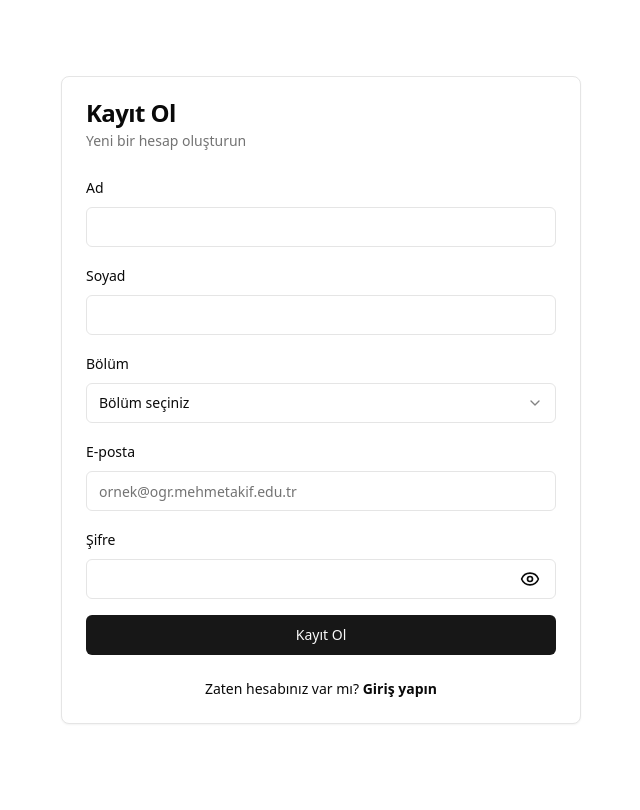
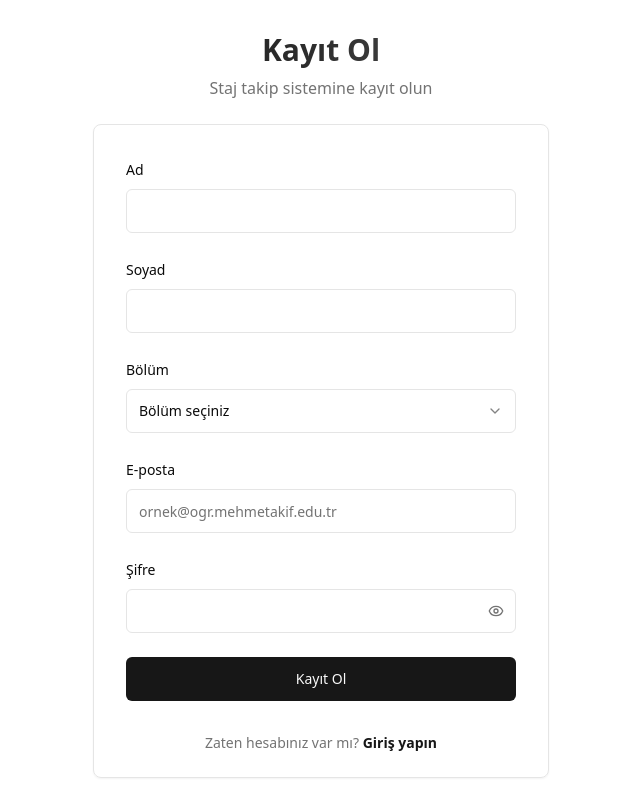
Before and after one commit to berkayderin/internship-online, a Next.js app: page /register in a window 1280 px wide. Shown: the whole page, without its empty margins (319-959 px from the left). Built offline with nearby package versions, Linux system fonts and the light colour scheme.

Commit message:
feat: update login, register page ui

```diff
--- a/app/(auth)/login/page.jsx
+++ b/app/(auth)/login/page.jsx
@@ -1,7 +1,6 @@
 'use client'
 
 import { useRouter } from 'next/navigation'
-
 import { toast } from '@/hooks/use-toast'
 import loginSchema from '@/features/auth/zod/LoginSchema'
 import { AuthForm } from '@/features/auth/components/AuthForm'
@@ -30,8 +29,31 @@ const LoginPage = () => {
 	}
 
 	return (
-		<div className="min-h-screen flex items-center justify-center px-4">
-			<div className="w-full max-w-[520px]">
+		<div className="min-h-screen bg-background relative flex items-center justify-center px-4 overflow-hidden">
+			{/* Animated background */}
+			<div className="absolute inset-0 -z-10">
+				<div className="absolute top-0 -left-4 w-96 h-96 bg-primary/30 rounded-full mix-blend-multiply filter blur-3xl opacity-20 animate-blob" />
+				<div className="absolute top-0 -right-4 w-96 h-96 bg-purple-500/30 rounded-full mix-blend-multiply filter blur-3xl opacity-20 animate-blob animation-delay-2000" />
+				<div className="absolute -bottom-8 left-20 w-96 h-96 bg-pink-500/30 rounded-full mix-blend-multiply filter blur-3xl opacity-20 animate-blob animation-delay-4000" />
+
+				<div className="absolute inset-0 bg-[linear-gradient(to_right,#808080_1px,transparent_1px),linear-gradient(to_bottom,#808080_1px,transparent_1px)] bg-[size:4rem_4rem] [mask-image:radial-gradient(ellipse_80%_80%_at_50%_50%,#000_40%,transparent_100%)] opacity-[0.02]" />
+
+				<div className="absolute inset-0 bg-background/80 [mask-image:radial-gradient(ellipse_100%_100%_at_50%_50%,transparent_20%,#000_100%)]" />
+			</div>
+
+			{/* Content */}
+			<div className="w-full max-w-[520px] relative">
+				<div className="absolute inset-0 -z-10 bg-background/50 backdrop-blur-xl rounded-2xl" />
+				<div className="p-8 relative space-y-6">
+					<div className="text-center space-y-2">
+						<h1 className="text-3xl font-bold bg-clip-text text-transparent bg-gradient-to-r from-primary via-primary/90 to-primary/70">
+							Giriş Yap
+						</h1>
+						<p className="text-muted-foreground">
+							Staj takip sistemine hoş geldiniz
+						</p>
+					</div>
+
 					<AuthForm
 						type="login"
 						onSubmit={handleLogin}
@@ -40,6 +62,25 @@ const LoginPage = () => {
 					/>
 				</div>
 			</div>
+
+			<style jsx global>{`
+				@keyframes blob {
+					0% { transform: translate(0px, 0px) scale(1); }
+					33% { transform: translate(30px, -50px) scale(1.1); }
+					66% { transform: translate(-20px, 20px) scale(0.9); }
+					100% { transform: translate(0px, 0px) scale(1); }
+				}
+				.animate-blob {
+					animation: blob 7s infinite;
+				}
+				.animation-delay-2000 {
+					animation-delay: 2s;
+				}
+				.animation-delay-4000 {
+					animation-delay: 4s;
+				}
+			`}</style>
+		</div>
 	)
 }
 
--- a/app/(auth)/register/page.jsx
+++ b/app/(auth)/register/page.jsx
@@ -28,8 +28,31 @@ const RegisterPage = () => {
 	}
 
 	return (
-		<div className="min-h-screen flex items-center justify-center px-4">
-			<div className="w-full max-w-[520px]">
+		<div className="min-h-screen bg-background relative flex items-center justify-center px-4 overflow-hidden">
+			{/* Animated background */}
+			<div className="absolute inset-0 -z-10">
+				<div className="absolute top-0 -left-4 w-96 h-96 bg-primary/30 rounded-full mix-blend-multiply filter blur-3xl opacity-20 animate-blob" />
+				<div className="absolute top-0 -right-4 w-96 h-96 bg-purple-500/30 rounded-full mix-blend-multiply filter blur-3xl opacity-20 animate-blob animation-delay-2000" />
+				<div className="absolute -bottom-8 left-20 w-96 h-96 bg-pink-500/30 rounded-full mix-blend-multiply filter blur-3xl opacity-20 animate-blob animation-delay-4000" />
+
+				<div className="absolute inset-0 bg-[linear-gradient(to_right,#808080_1px,transparent_1px),linear-gradient(to_bottom,#808080_1px,transparent_1px)] bg-[size:4rem_4rem] [mask-image:radial-gradient(ellipse_80%_80%_at_50%_50%,#000_40%,transparent_100%)] opacity-[0.02]" />
+
+				<div className="absolute inset-0 bg-background/80 [mask-image:radial-gradient(ellipse_100%_100%_at_50%_50%,transparent_20%,#000_100%)]" />
+			</div>
+
+			{/* Content */}
+			<div className="w-full max-w-[520px] relative">
+				<div className="absolute inset-0 -z-10 bg-background/50 backdrop-blur-xl rounded-2xl" />
+				<div className="p-8 relative space-y-6">
+					<div className="text-center space-y-2">
+						<h1 className="text-3xl font-bold bg-clip-text text-transparent bg-gradient-to-r from-primary via-primary/90 to-primary/70">
+							Kayıt Ol
+						</h1>
+						<p className="text-muted-foreground">
+							Staj takip sistemine kayıt olun
+						</p>
+					</div>
+
 					<AuthForm
 						type="register"
 						onSubmit={handleRegister}
@@ -38,6 +61,25 @@ const RegisterPage = () => {
 					/>
 				</div>
 			</div>
+
+			<style jsx global>{`
+				@keyframes blob {
+					0% { transform: translate(0px, 0px) scale(1); }
+					33% { transform: translate(30px, -50px) scale(1.1); }
+					66% { transform: translate(-20px, 20px) scale(0.9); }
+					100% { transform: translate(0px, 0px) scale(1); }
+				}
+				.animate-blob {
+					animation: blob 7s infinite;
+				}
+				.animation-delay-2000 {
+					animation-delay: 2s;
+				}
+				.animation-delay-4000 {
+					animation-delay: 4s;
+				}
+			`}</style>
+		</div>
 	)
 }
 
--- a/features/auth/components/AuthForm.jsx
+++ b/features/auth/components/AuthForm.jsx
@@ -65,35 +65,28 @@ export function AuthForm({
 	}
 
 	return (
-		<Card>
-			<CardHeader>
-				<CardTitle>
-					{type === 'login' ? 'Giriş Yap' : 'Kayıt Ol'}
-				</CardTitle>
-				<CardDescription>
-					{type === 'login'
-						? 'Hesabınıza giriş yapın'
-						: 'Yeni bir hesap oluşturun'}
-				</CardDescription>
-			</CardHeader>
-			<CardContent>
+		<Card className="border border-primary/20 bg-background/30">
+			<CardContent className="p-8">
 				<Form {...form}>
 					<form
 						onSubmit={form.handleSubmit(handleSubmit)}
-						className="space-y-4"
+						className="space-y-6"
 					>
 						{type === 'register' && (
-							<>
+							<div className="space-y-6">
 								<FormField
 									control={form.control}
 									name="firstName"
 									render={({ field }) => (
 										<FormItem>
-											<FormLabel>Ad</FormLabel>
+											<FormLabel className="text-foreground/70 font-medium">Ad</FormLabel>
 											<FormControl>
-												<Input {...field} />
+												<Input
+													{...field}
+													className="h-11 bg-background/50 border border-primary/20 focus:border-primary rounded-md"
+												/>
 											</FormControl>
-											<FormMessage />
+											<FormMessage className="text-red-400" />
 										</FormItem>
 									)}
 								/>
@@ -102,11 +95,14 @@ export function AuthForm({
 									name="lastName"
 									render={({ field }) => (
 										<FormItem>
-											<FormLabel>Soyad</FormLabel>
+											<FormLabel className="text-foreground/70 font-medium">Soyad</FormLabel>
 											<FormControl>
-												<Input {...field} />
+												<Input
+													{...field}
+													className="h-11 bg-background/50 border border-primary/20 focus:border-primary rounded-md"
+												/>
 											</FormControl>
-											<FormMessage />
+											<FormMessage className="text-red-400" />
 										</FormItem>
 									)}
 								/>
@@ -115,44 +111,48 @@ export function AuthForm({
 									name="department"
 									render={({ field }) => (
 										<FormItem>
-											<FormLabel>Bölüm</FormLabel>
+											<FormLabel className="text-foreground/70 font-medium">Bölüm</FormLabel>
 											<Select
 												onValueChange={field.onChange}
 												defaultValue={field.value}
 											>
-												<SelectTrigger>
+												<SelectTrigger
+													className="h-11 bg-background/50 border border-primary/20 focus:border-primary focus:ring-0 focus:ring-offset-0 rounded-md"
+												>
 													<SelectValue placeholder="Bölüm seçiniz" />
 												</SelectTrigger>
-												<SelectContent>
+												<SelectContent className="bg-background border border-primary/20 rounded-md">
 													{departments.map((department) => (
 														<SelectItem
 															key={department}
 															value={department}
+															className="focus:bg-primary/5 focus:text-foreground"
 														>
 															{department}
 														</SelectItem>
 													))}
 												</SelectContent>
 											</Select>
-											<FormMessage />
+											<FormMessage className="text-red-400" />
 										</FormItem>
 									)}
 								/>
-							</>
+							</div>
 						)}
 						<FormField
 							control={form.control}
 							name="email"
 							render={({ field }) => (
 								<FormItem>
-									<FormLabel>E-posta</FormLabel>
+									<FormLabel className="text-foreground/70 font-medium">E-posta</FormLabel>
 									<FormControl>
 										<Input
 											placeholder="ornek@ogr.mehmetakif.edu.tr"
 											{...field}
+											className="h-11 bg-background/50 border border-primary/20 focus:border-primary rounded-md"
 										/>
 									</FormControl>
-									<FormMessage />
+									<FormMessage className="text-red-400" />
 								</FormItem>
 							)}
 						/>
@@ -161,33 +161,34 @@ export function AuthForm({
 							name="password"
 							render={({ field }) => (
 								<FormItem>
-									<FormLabel>Şifre</FormLabel>
+									<FormLabel className="text-foreground/70 font-medium">Şifre</FormLabel>
 									<FormControl>
 										<div className="relative">
 											<Input
 												type={showPassword ? 'text' : 'password'}
 												{...field}
+												className="h-11 bg-background/50 border border-primary/20 focus:border-primary rounded-md pr-12"
 											/>
 											<button
 												type="button"
 												onClick={() => setShowPassword(!showPassword)}
-												className="absolute inset-y-0 right-4 pr-1 flex items-center text-gray-400 hover:text-gray-600"
+												className="absolute inset-y-0 right-3 flex items-center text-muted-foreground hover:text-foreground"
 											>
 												{showPassword ? (
-													<EyeOff className="h-5 w-5" />
+													<EyeOff className="h-4 w-4" />
 												) : (
-													<Eye className="h-5 w-5" />
+													<Eye className="h-4 w-4" />
 												)}
 											</button>
 										</div>
 									</FormControl>
-									<FormMessage />
+									<FormMessage className="text-red-400" />
 								</FormItem>
 							)}
 						/>
 						<Button
 							type="submit"
-							className="w-full"
+							className="w-full h-11 bg-primary text-primary-foreground font-medium rounded-md"
 							disabled={isSubmitting}
 						>
 							{isSubmitting
@@ -199,16 +200,26 @@ export function AuthForm({
 					</form>
 				</Form>
 			</CardContent>
-			<CardFooter className="flex justify-center">
+			<CardFooter className="flex justify-center pb-8">
 				{type === 'login' ? (
-					<Link href="/register" className="text-sm hover:underline">
+					<Link
+						href="/register"
+						className="text-sm text-muted-foreground hover:text-foreground"
+					>
 						Hesabınız yok mu?{' '}
-						<span className="font-semibold">Kayıt olun</span>
+						<span className="font-semibold text-primary">
+							Kayıt olun
+						</span>
 					</Link>
 				) : (
-					<Link href="/login" className="text-sm hover:underline">
+					<Link
+						href="/login"
+						className="text-sm text-muted-foreground hover:text-foreground"
+					>
 						Zaten hesabınız var mı?{' '}
-						<span className="font-semibold">Giriş yapın</span>
+						<span className="font-semibold text-primary">
+							Giriş yapın
+						</span>
 					</Link>
 				)}
 			</CardFooter>
```
Lines whose indentation alone changed are shown as unchanged.
